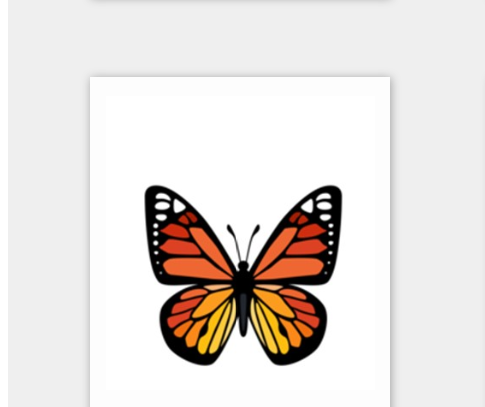
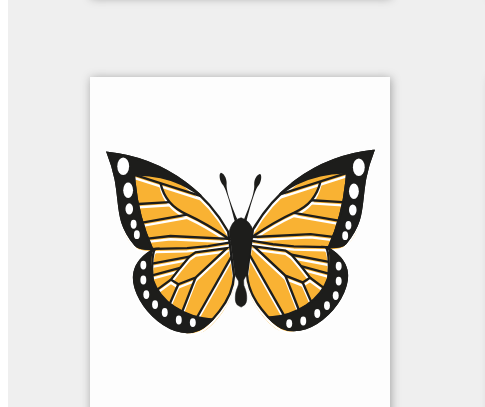
Before and after one commit to mafeels/museuvirtual, a plain HTML site: page index.html in a window 1280 px wide. Shown: the part 1088-1495 px from the top of the page, 0-485 px from the left. Drawn offline with Linux system fonts and the light colour scheme.

Commit message:
monarca
.svg

```diff
--- a/index.html
+++ b/index.html
@@ -149,7 +149,7 @@
 
 
 			<a class="card" href="https://spark.adobe.com/page/140H7Hsorkm8z/" target="_blank" id="three">
-				<img src="img/c3.png" id="borboleta" />
+				<img src="img/monarca.svg" id="borboleta" />
 				<h2>Borboleta ou Mariposa?</h2>
 			</a><!--  wip --->
 
```
Also changed, not shown: img/monarca.svg (added).
